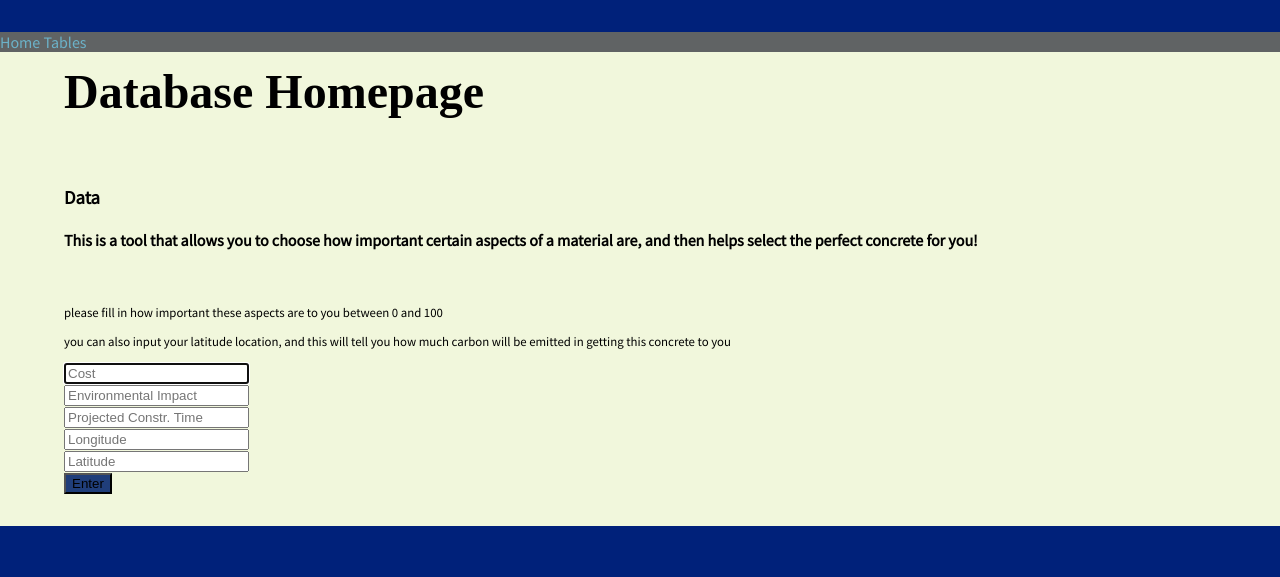
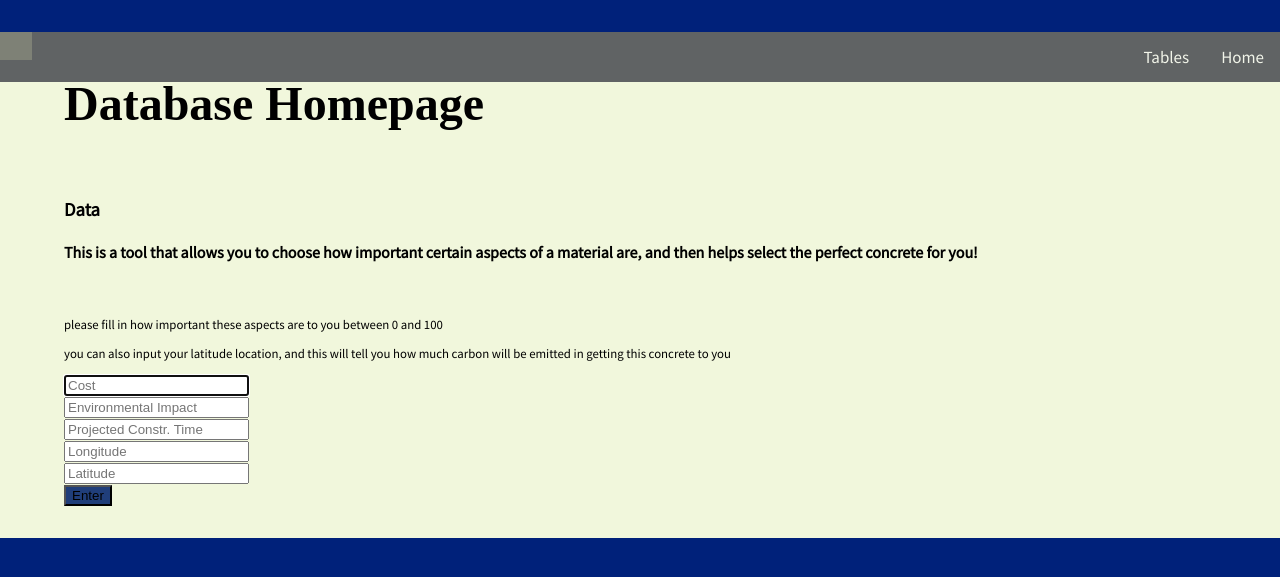
Before and after one commit to kyrill-borz/hackathondatabase, a Flask app: page / in a window 1280 px wide. Shown: the top 577 px of the page. Run offline with Flask 2, Linux system fonts and the light colour scheme; some web fonts are replaced.

Commit message:
navbar style

```diff
--- a/basic_algorithm.py
+++ b/basic_algorithm.py
@@ -4,7 +4,17 @@
 
 # External imports
 import pandas as pd
+from calculate_flight_distance import calculate_flight_distance
+# Standard library imports
+import json
 
+# External imports
+import numpy as np
+
+# Constants
+EARTH_RADIUS = 6.371e6 # Average radius of the Earth in metres
+
+# Code
 def load_data(csv_file):
     """ Loads the CSV file and filters to components of interest. """
 
@@ -13,7 +23,7 @@
     return df
 
 
-def create_score(df, money_weight=100, eco_weight=100, speed_weight=100):
+def create_score(df, money_weight, eco_weight, speed_weight, longitude, latitude):
     """ Basic scoring system. """
 
     df2 = pd.DataFrame(df["Material: Name"])
@@ -25,8 +35,43 @@
 
     df2["Speed score (%)"] = df["Construction times"] * 10
 
+    df2["Distance (m)"] = calculate_flight_distance("static/data/company_data.json", "A", longitude, latitude)
 
     total_weight = int(money_weight) + int(eco_weight) + int(speed_weight)
     df2["Overall score (%)"] = (((df2["Money score (%)"]*int(money_weight)) + (df2["Eco score (%)"]*int(eco_weight)) + (df2["Speed score (%)"]*int(speed_weight))) /  total_weight).round().astype(int)
 
     return df2
+
+def calculate_flight_distance(location_json, company_name, user_latitude, user_longitude):
+    """ Crude algorithm to calculate a flight distance from a factory to the user's construction location. """
+
+    # Load company location
+    with open(location_json, 'r') as json_file:
+        location_data = json.load(json_file)
+        print(location_data)
+
+    company_latitude = location_data[company_name]["latitude"]
+    company_longitude = location_data[company_name]["longitude"]
+
+    # Convert to radians for use in numpy
+    from_latitude = np.deg2rad(company_latitude)
+    from_longitude = np.deg2rad(company_longitude)
+    to_latitude = np.deg2rad(user_latitude)
+    to_longitude = np.deg2rad(user_longitude)
+
+    # Auxilliary length quantities, all in metres
+    from_point_radius = 15240 + EARTH_RADIUS # Assuming 15240m is cruising altitude
+    to_points_radius = 15240 + EARTH_RADIUS
+    longitude_diff = to_longitude - from_longitude
+
+    # Angle(s) subtended at centre of Earth, in radians
+    cos_central_angle = np.real(
+        np.sin(to_latitude) * np.sin(from_latitude)
+        + np.cos(to_latitude) * np.cos(from_latitude)
+        * np.cos(longitude_diff))
+
+    # Calculate return quantities
+    distance = np.sqrt(from_point_radius**2 + to_points_radius**2
+        - 2 * from_point_radius * to_points_radius * cos_central_angle)
+
+    return distance
--- a/calculate_flight_distance.py
+++ b/calculate_flight_distance.py
@@ -46,7 +46,3 @@
         - 2 * from_point_radius * to_points_radius * cos_central_angle)
 
     return distance
-
-from basic_algorithm import load_data
-df = load_data("static/data/concrete.csv")
-dist = calculate_flight_distance("static/data/company_data.json", "A", 88, 32)
--- a/routes.py
+++ b/routes.py
@@ -35,7 +35,7 @@
             longitude=request.form.get('longitude')
             latitude=request.form.get('latitude')
             data = load_data(db)
-            data=create_score(data, money_weight=no1, eco_weight=no2, speed_weight=no3)
+            data=create_score(data, no1, no2,no3,int(longitude),int(latitude))
             datatags=data.columns.values
             myData = data.values
 
--- a/static/css/main.css
+++ b/static/css/main.css
@@ -3,6 +3,33 @@
     -moz-box-sizing: border-box;
     box-sizing: border-box;
 }
+.navbar {
+    background-color: #333;
+    overflow: hidden;
+    position: absolute;
+  }
+
+  /* Style the links inside the navigation bar */
+  .navbar a {
+    float: right;
+    color: #f2f2f2;
+    text-align: center;
+    padding: 14px 16px;
+    text-decoration: none;
+    font-size: 17px;
+  }
+
+  /* Change the color of links on hover */
+  .navbar a:hover {
+    background-color: #ddd;
+    color: black;
+  }
+
+  /* Add a color to the active/current link */
+  .navbar a.active {
+    background-color: #04AA6D;
+    color: white;
+  }
 
 body {
     font-family: 'Source Sans Pro', sans-serif;
@@ -39,6 +66,7 @@
     font-size: 3em;
     margin: 0;
 		padding-bottom: 1em;
+        padding-top: 0.25em;
 }
 
 h2 {
```
